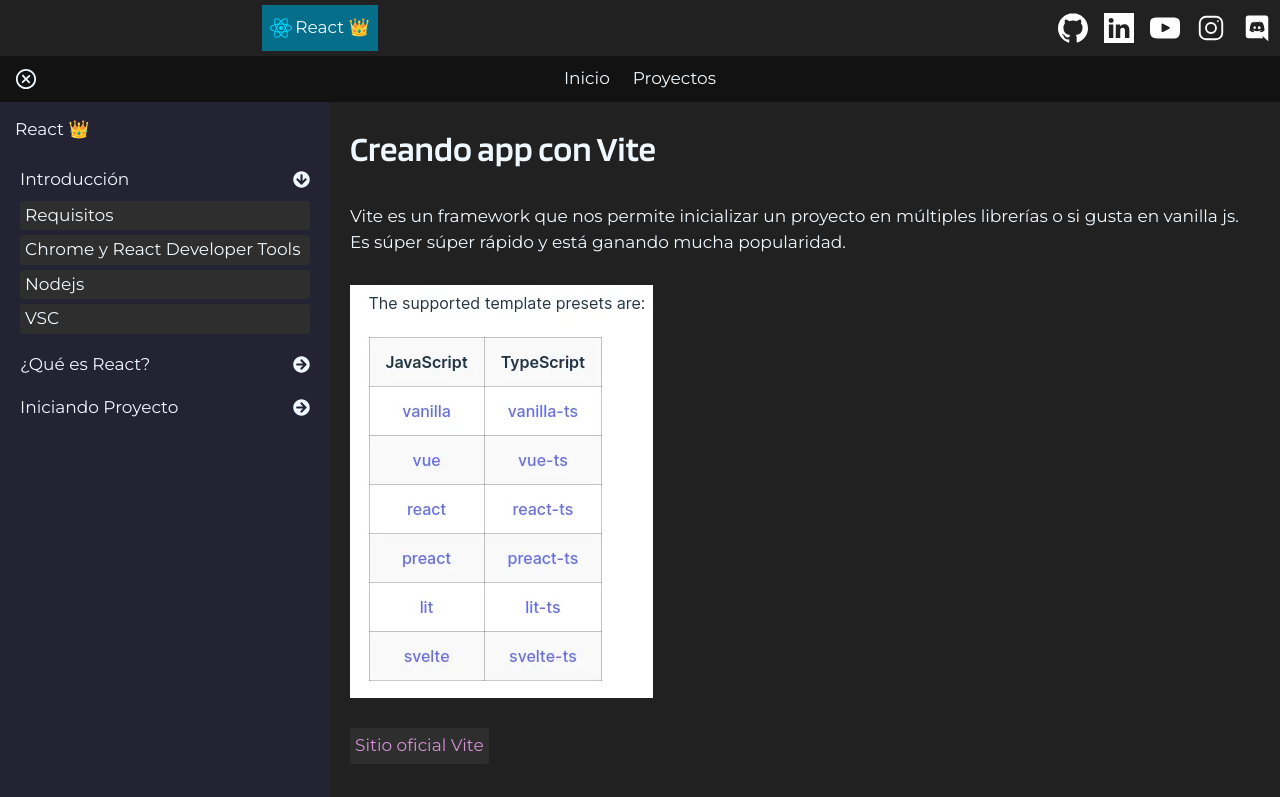
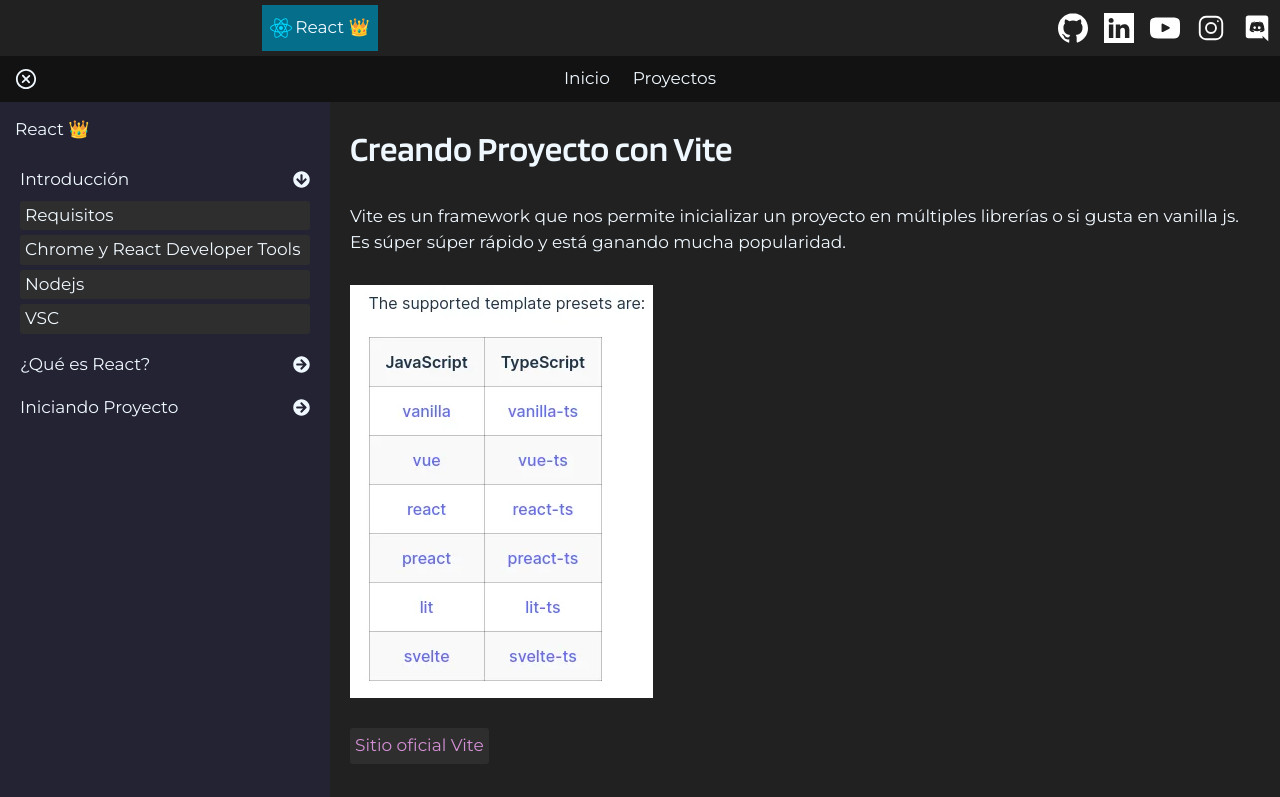
Before and after one commit to edarcode/edarcode, a React (Vite) app: page /react/building_project in a window 1280 px wide. Shown: the top 797 px of the page. Built offline with nearby package versions, Linux system fonts and the light colour scheme.

Commit message:
refactor(src/components/react/building_project/InitVite/InitVite.jsx)

```diff
--- a/src/components/react/building_project/InitVite/InitVite.jsx
+++ b/src/components/react/building_project/InitVite/InitVite.jsx
@@ -1,7 +1,7 @@
 export default function InitVite() {
 	return (
 		<article className="article">
-			<h1>Creando app con Vite</h1>
+			<h1>Creando Proyecto con Vite</h1>
 			<p>
 				Vite es un framework que nos permite inicializar un proyecto en
 				múltiples librerías o si gusta en vanilla js. Es súper súper rápido y
```
